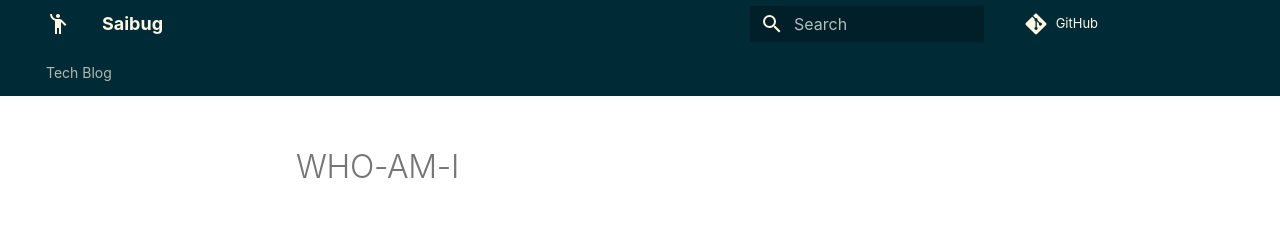
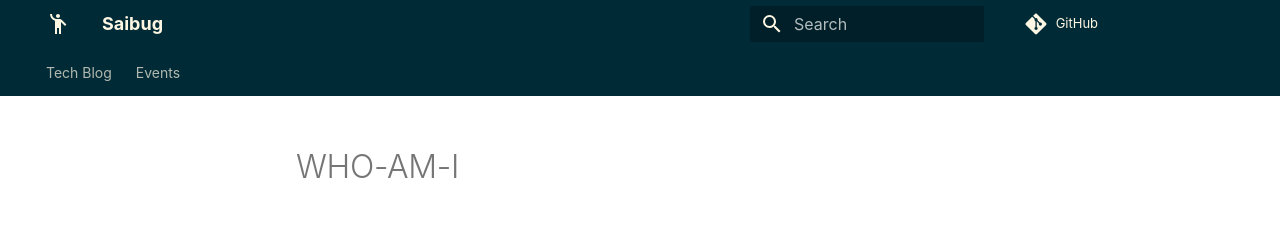
Before and after one commit to saibug/saibug.org, an MkDocs documentation site: the page built from docs/index.md, in a window 1280 px wide and 1268 px high. Shown: the top 228 px of the window. Built offline with MkDocs 1.6.1 and Material for MkDocs 9.7.7, drawn with Linux system fonts in a browser that asks for light colours; comment, search, counter and statistics services are not loaded.

Commit message:
Add Events section to the page

```diff
--- a/mkdocs.yml
+++ b/mkdocs.yml
@@ -35,6 +35,9 @@ nav:
   - Tech Blog:
     - 2025:
       - posts/Vagrant-installing-running.md
+  - Events:
+      - 2025:
+          - events/2025-PyconFR.md
 plugins:
   - awesome-pages:
       strict: false
```
